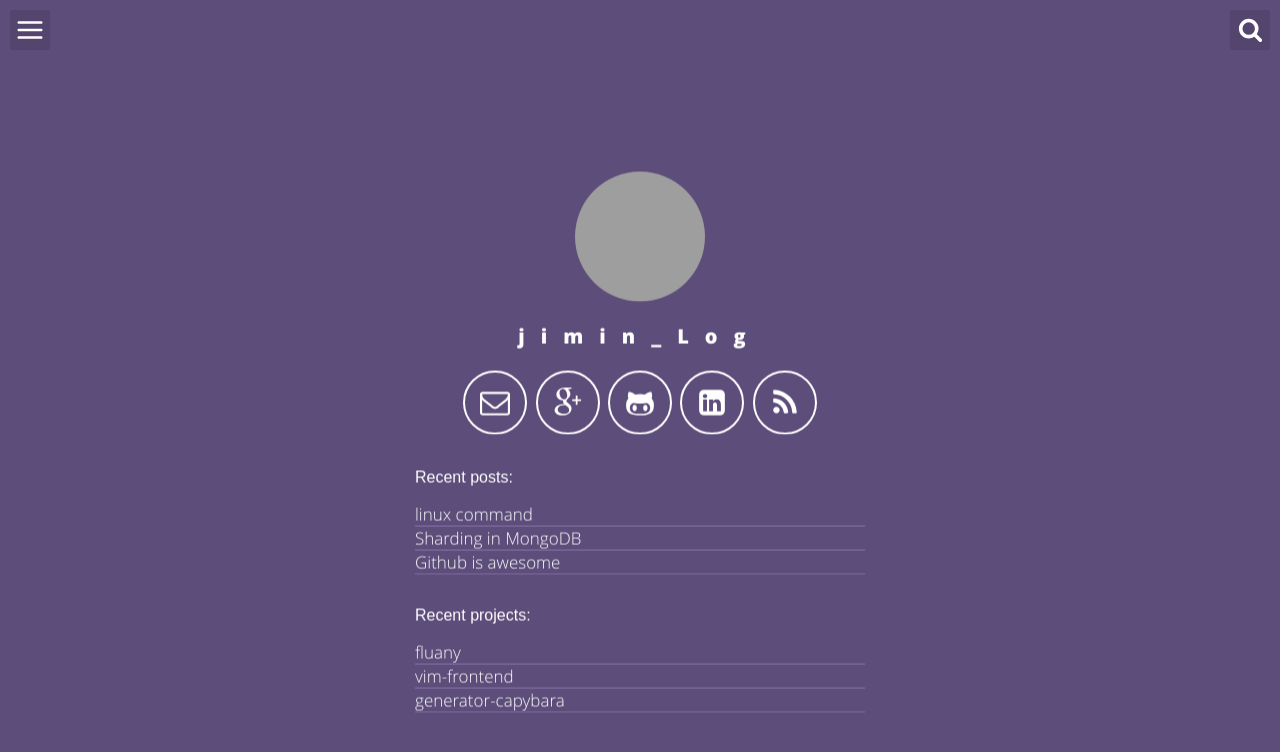
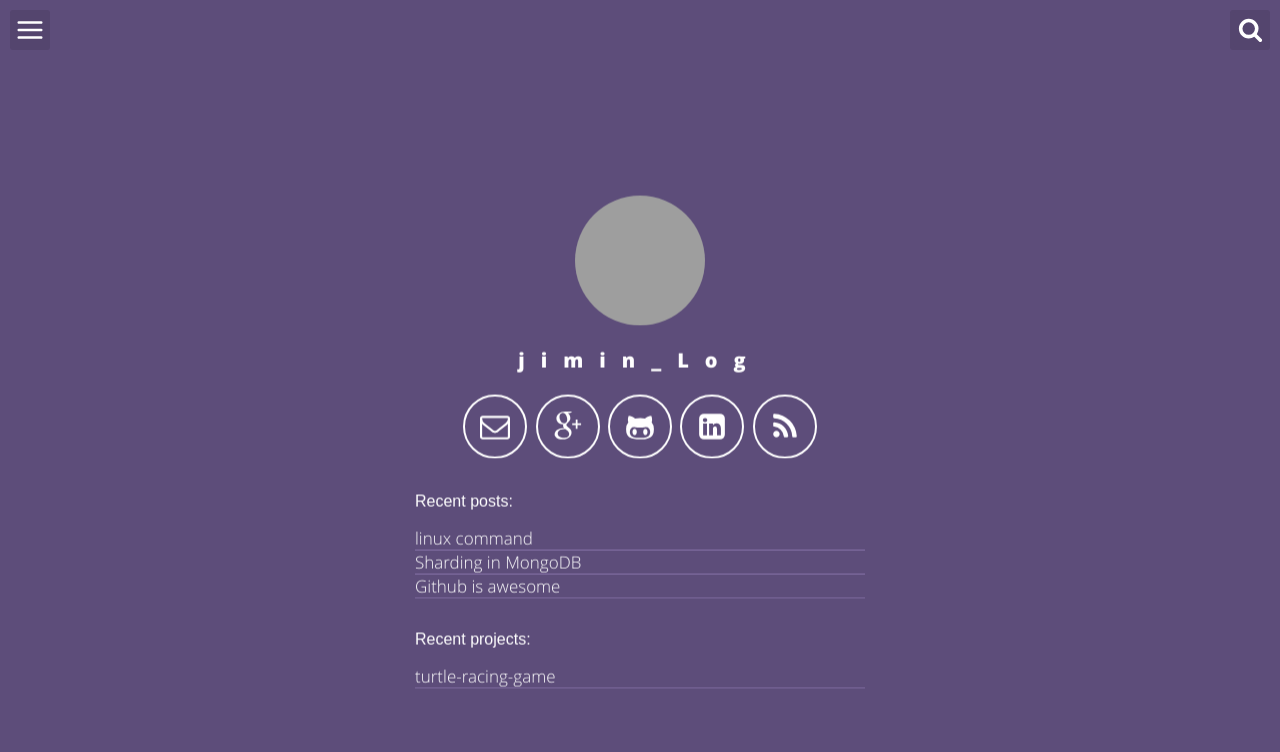
Before and after one commit to ji-mango/ji-mango.github.io, a Jekyll site: the page built from index.html, in a window 1280 px wide. Shown: the top 752 px of the page. Built offline with Jekyll 4.4.1, drawn with Linux system fonts in a browser that asks for light colours; some of the changed lines change nothing that is shown; grey boxes are pictures that could not be loaded.

Commit message:
add project

```diff
--- a/_config.yml
+++ b/_config.yml
@@ -1,19 +1,19 @@
 # Site settings
-title: Lorem Ipsum - Web Developer
-description: "A blog about lorem ipsum ..."
+title: jimin's blog
+description: "A blog about ji-mango ..."
 baseurl: "" # for test: remove string '/space-jekyll-template' to ''
 url: "http://ji-mango.github.io" # for test: remove string 'http://victorvoid.github.io' to '' but in production: 'https://yourusername.github.io'
 
 # User settings
-username: lorem ipsum
-user_title: Lorem Ipsum - FrontEnd
-email: lorem.lorem@ipsum.com
-twitter_username: loremipsum
-github_username:  loremipsum
-gplus_username:  loremipsum
-linkedin_public_url: loremipsum # Example: For public profile 'www.linkedin.com/in/john-smith', 'john-smith' is your linkedin_public_url
-disqus_username: loremipsum
-profile_picture: https://68.media.tumblr.com/93f384858e9273d5b980b418e2f2f4d5/tumblr_o5i2aybLJG1uapsfmo2_250.png
+username: ji-min
+user_title: jiminLog
+email: susie000301@naver.com
+twitter_username: none
+github_username:  ji-mango
+gplus_username:  none
+linkedin_public_url: none # Example: For public profile 'www.linkedin.com/in/john-smith', 'john-smith' is your linkedin_public_url
+disqus_username: none
+profile_picture: none
 
 # Build settings
 markdown: kramdown
@@ -47,11 +47,11 @@
       key_trigger: 5
   section_2:
     - title: github
-      url: http://www.github.com/victorvoid
+      url: "https://github.com/ji-mango"
       new_tab: true
       key_trigger: g
     - title: twitter
-      url: http://www.twitter.com/victorvoid
+      url: none
       key_trigger: t
     - title: search
       url: ""
@@ -59,12 +59,8 @@
 
 # projects in header index
 projects:
-  - name: fluany
-    url: https://github.com/fluany/fluany
-  - name: vim-frontend
-    url: https://github.com/victorvoid/vim-frontend
-  - name: generator-capybara
-    url: https://github.com/victorvoid/generator-capybara
+  - name: turtle-racing-game
+    url: https://github.com/ji-mango/DKU/tree/master/1-2/%EB%8C%80%ED%95%99%EA%B8%B0%EC%B4%88SW%EC%9E%85%EB%AC%B8/turtle%20racing%20game
 
 # exclude my node related stuff
 exclude: ['package.json', 'src', 'node_modules']
--- a/_includes/head.html
+++ b/_includes/head.html
@@ -10,11 +10,12 @@
     <!-- Google Authorship Markup -->
     <link rel="author" href="https://plus.google.com/{{site.gplus_username}}?rel=author">
 
-    <!-- Social Twitter -->
+    <!-- Social Twitter
     <meta name="twitter:card" content="summary_large_image">
     <meta name="twitter:site" content="@{{site.twitter_username}}">
     <meta name="twitter:title" content="{% if page.title %}{{ page.title }}{% else %}{{ site.title }}{% endif %}">
     <meta name="twitter:description" content="{% if page.description %}{{ page.description | strip_html | strip_newlines | truncate: 160 }}{% else %}{{ site.description }}{% endif %}">
+    -->
 
     {% if page.image %}
     <meta property="twitter:image:src" content="{{ site.url }}{{page.image }}">
```
Also changed, not shown: _includes/footer.html (line endings or trailing spaces).
